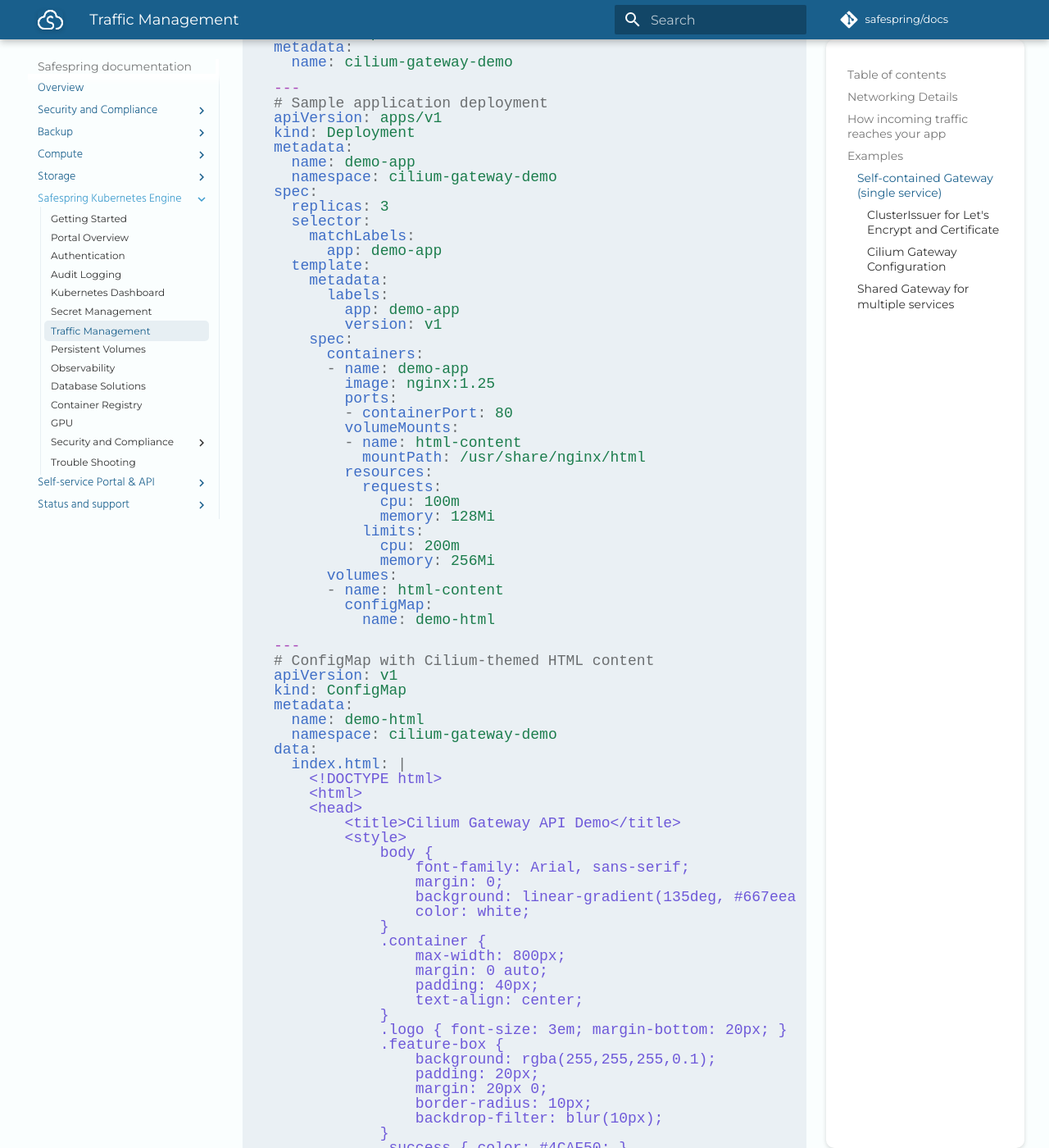
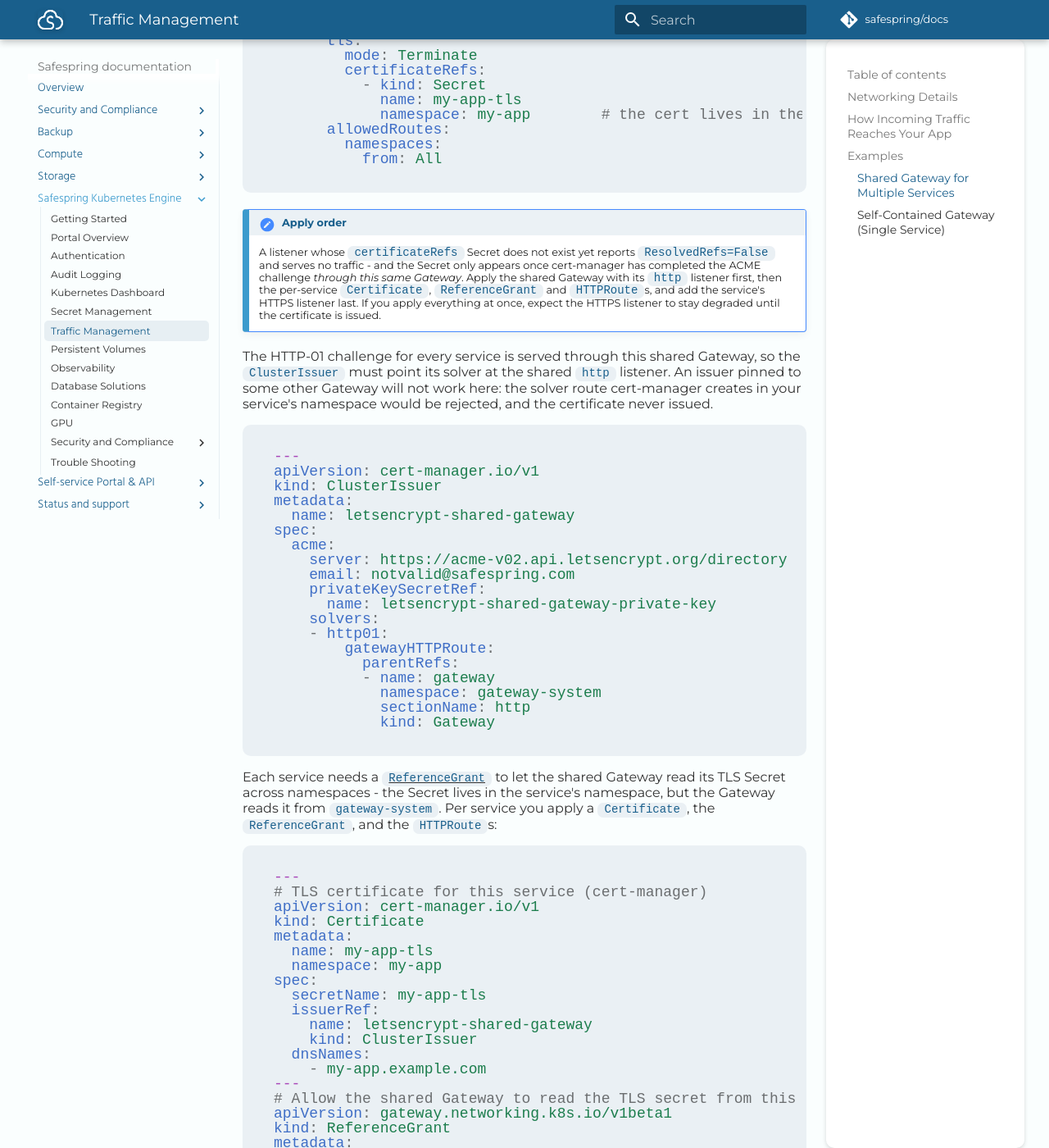
Before and after one commit to safespring/docs, an MkDocs documentation site: the page built from content/kubernetes/manage-traffic.md, in a window 1280 px wide and 1400 px high, scrolled down 2585 px. Shown: the whole window at 82% size. Built offline with MkDocs 1.6.1 and Material for MkDocs 9.7.7, drawn with Linux system fonts in a browser that asks for light colours; some web fonts are replaced; a script that is not in the unit is left out; comment, search, counter and statistics services are not loaded; some of the changed text lies outside the part shown.

Commit message:
Address review feedback on traffic management
Restructure and correct the Gateway API documentation following review:

- Lead with the shared Gateway example (the common case) and trim the
  self-contained one to a short subsection
- Remove the Ingress vs Gateway API comparison table
- Give each example its own ClusterIssuer with the HTTP-01 solver pinned
  to its own Gateway; the shared example previously reused an issuer
  pinned to the demo Gateway, so certificates could never be issued
- Scope the "not a requirement" note to the Gateway API, since Cilium
  itself is the CNI and should not be replaced
- Document the apply order for the shared Gateway's HTTPS listener
- Use title-case headings, name the product "Safespring Kubernetes
  Engine", fix the port backticks and the "(all TCP)" ambiguity
- Restore the load balancer cross-link and correct
  allowedRoutes.namespaces.from in prose

Co-Authored-By: Claude Opus 5 <noreply@anthropic.com>

````diff
--- a/content/kubernetes/manage-traffic.md
+++ b/content/kubernetes/manage-traffic.md
@@ -1,33 +1,25 @@
 # Kubernetes Cluster Traffic Management
 
-Safespring uses the Cilium [Gateway API](https://gateway-api.sigs.k8s.io/) as the default means of routing traffic to services running in your cluster. It offers full API lifecycle management, security, and governance.
+Safespring Kubernetes Engine uses the Cilium [Gateway API](https://gateway-api.sigs.k8s.io/) as the default means of routing traffic to services running in your cluster. It offers full API lifecycle management, security, and governance.
 
 !!! note "It's a default, not a requirement"
-    Cilium with Gateway API support enabled comes pre-installed on every newly provisioned
-    cluster, but you're free to remove it entirely and run whatever suits your needs better -
-    for example an [ingress controller](https://kubernetes.io/docs/concepts/services-networking/ingress/) such as Traefik.
-
-If you are migrating your service from an Ingress controller (Nginx, Traefik, or any other), here is a quick comparison of the main advantages of using the Gateway API:
-
-| Feature                        | **Ingress**                         | **API Gateway**                                           |
-| ------------------------------ | ----------------------------------- | --------------------------------------------------------- |
-| **Routing**                    | Host/path-based HTTP routing        | Advanced routing, multi-protocol (HTTP, gRPC, WebSockets) |
-| **TLS Termination**            | ✅                                | ✅                                                      |
-| **Auth (OIDC, JWT, API Keys)** | ❌ Limited (via annotations/plugins) | ✅ Built-in                                                |
-| **Rate Limiting / Quotas**     | ❌ Not native                        | ✅ Core feature                                            |
-| **Observability**              | Basic (via logs/metrics)            | Detailed API analytics                                    |
-| **Kubernetes-native**          | ✅                                 | Sometimes (can be external)                               |
-| **Best for**                   | Simple cluster ingress              | Full API management and security                          |
+    Cilium comes pre-installed with Gateway API support enabled on every newly provisioned
+    cluster, but you're not obliged to route traffic through it. You're free to delete the Gateway
+    resources and run whatever suits your needs better - for example an
+    [ingress controller](https://kubernetes.io/docs/concepts/services-networking/ingress/) such as Traefik.
+    Note that this applies to the Gateway API only: Cilium itself is the cluster's CNI and, as
+    covered in [Cluster Components](getting-started.md#core-components-in-a-control-plane), we do
+    not recommend replacing it.
 
 ## Networking Details
 
 Workload Clusters are deployed on top of **OpenStack infrastructure** where we orchestrate/harden traffic as follows:
 
 - **OpenStack Security Groups**: provide a stateful virtual firewall applied to cluster nodes, plus granular filtering for API access and service ports, with explicit allowlists for Kubernetes control plane and worker node communication.
-- The Safespring load balancer forwards traffic to the cluster nodes on L4 TCP ports `80, 443, 6443 and 30000-32767`.
-- Ports `80`, `443` and the range `30000-32767` (all TCP) are available for exposing your own services. `80`/`443` are served by the Cilium Gateway API and `30000-32767` is the Kubernetes [NodePort](https://kubernetes.io/docs/concepts/services-networking/service/#type-nodeport) range - and as covered below, the Gateway can listen on any of these ports.
+- The [Safespring load balancer](../compute/loadbalancing.md) forwards traffic to the cluster nodes on L4 TCP ports `80`, `443`, `6443` and `30000-32767`.
+- TCP ports `80`, `443` and the range `30000-32767` are available for exposing your own services. Ports `80` and `443` are served by the Cilium Gateway API, and ports `30000-32767` are the Kubernetes [NodePort](https://kubernetes.io/docs/concepts/services-networking/service/#type-nodeport) range - and as covered below, the Gateway can listen on any of these ports.
 
-## How incoming traffic reaches your app
+## How Incoming Traffic Reaches Your App
 
 Before the examples, here is the path a request takes and the Kubernetes objects involved. If you are new to the [Gateway API](https://gateway-api.sigs.k8s.io/docs/concepts/api-overview/), this is the high-level overview:
 
@@ -65,287 +57,19 @@ You create a handful of standard Kubernetes objects. Our default Gateways use th
 | **Certificate** + **ClusterIssuer** | cert-manager obtains and renews the TLS certificate (via Let's Encrypt) that the Gateway serves. | [cert-manager + Gateway API](https://cert-manager.io/docs/usage/gateway/) |
 | **Service** | Your application - the destination the HTTPRoute forwards to. | [Kubernetes Services](https://kubernetes.io/docs/concepts/services-networking/service/) |
 
-!!! note "One Gateway per app vs. a shared Gateway"
-    The first example below is *self-contained* - the Gateway, Certificate and HTTPRoute all live in
-    one namespace (`allowedRoutes: from: Same`), the simplest way to expose a single service. To
-    expose several services, use the [shared Gateway](#shared-gateway-for-multiple-services) example
-    below instead: one Gateway that routes in any namespace attach to.
+!!! note "Shared Gateway, or one Gateway per app"
+    Two patterns follow. The [shared Gateway](#shared-gateway-for-multiple-services) comes first:
+    a single Gateway in its own namespace that routes in any namespace can attach to
+    (`allowedRoutes.namespaces.from: All`). It is what most clusters want, and what Safespring runs
+    internally. The [self-contained Gateway](#self-contained-gateway-single-service) after it keeps
+    everything in one namespace (`allowedRoutes.namespaces.from: Same`) and is the shortest way to
+    get a single service exposed.
 
 ## Examples
 
-### Self-contained Gateway (single service)
+### Shared Gateway for Multiple Services
 
-In the following example we create a Gateway and its HTTP routes (with HTTP redirecting to HTTPS), using the [`GatewayClass`](https://gateway-api.sigs.k8s.io/docs/concepts/api-overview/) `cilium`. Everything - the app and its Service, the Certificate, and the Gateway with its routes - lives in one namespace, so it all appears together below.
-
-First, the application itself - a namespace, an nginx `Deployment` serving a demo page, and a `Service` in front of it:
-
-```yaml
----
-# Namespace for our application
-apiVersion: v1
-kind: Namespace
-metadata:
-  name: cilium-gateway-demo
-
----
-# Sample application deployment
-apiVersion: apps/v1
-kind: Deployment
-metadata:
-  name: demo-app
-  namespace: cilium-gateway-demo
-spec:
-  replicas: 3
-  selector:
-    matchLabels:
-      app: demo-app
-  template:
-    metadata:
-      labels:
-        app: demo-app
-        version: v1
-    spec:
-      containers:
-      - name: demo-app
-        image: nginx:1.25
-        ports:
-        - containerPort: 80
-        volumeMounts:
-        - name: html-content
-          mountPath: /usr/share/nginx/html
-        resources:
-          requests:
-            cpu: 100m
-            memory: 128Mi
-          limits:
-            cpu: 200m
-            memory: 256Mi
-      volumes:
-      - name: html-content
-        configMap:
-          name: demo-html
-
----
-# ConfigMap with Cilium-themed HTML content
-apiVersion: v1
-kind: ConfigMap
-metadata:
-  name: demo-html
-  namespace: cilium-gateway-demo
-data:
-  index.html: |
-    <!DOCTYPE html>
-    <html>
-    <head>
-        <title>Cilium Gateway API Demo</title>
-        <style>
-            body {
-                font-family: Arial, sans-serif;
-                margin: 0;
-                background: linear-gradient(135deg, #667eea 0%, #764ba2 100%);
-                color: white;
-            }
-            .container {
-                max-width: 800px;
-                margin: 0 auto;
-                padding: 40px;
-                text-align: center;
-            }
-            .logo { font-size: 3em; margin-bottom: 20px; }
-            .feature-box {
-                background: rgba(255,255,255,0.1);
-                padding: 20px;
-                margin: 20px 0;
-                border-radius: 10px;
-                backdrop-filter: blur(10px);
-            }
-            .success { color: #4CAF50; }
-            h1 { margin-bottom: 30px; }
-            ul { text-align: left; }
-        </style>
-    </head>
-    <body>
-        <div class="container">
-            <div class="logo">Safespring</div>
-            <h1>Cilium Gateway API with TLS</h1>
-            <div class="feature-box">
-                <h2 class="success">Successfully Connected!</h2>
-                <p>This application is running behind Cilium Gateway with TLS termination.</p>
-            </div>
-            <div class="feature-box">
-                <h3>Cilium Features</h3>
-                <ul>
-                    <li>eBPF-based networking and security</li>
-                    <li>Gateway API implementation</li>
-                    <li>Advanced load balancing</li>
-                    <li>Network policies and observability</li>
-                    <li>High-performance TLS termination</li>
-                </ul>
-            </div>
-        </div>
-    </body>
-    </html>
-
----
-# Service for the demo application
-apiVersion: v1
-kind: Service
-metadata:
-  name: demo-app-service
-  namespace: cilium-gateway-demo
-  labels:
-    app: demo-app
-spec:
-  selector:
-    app: demo-app
-  ports:
-  - name: http
-    port: 80
-    targetPort: 80
-    protocol: TCP
-  type: ClusterIP
-```
-
-#### ClusterIssuer for Let's Encrypt and Certificate
-
-Next, cert-manager obtains the TLS certificate: the `ClusterIssuer` defines how to get certificates from Let's Encrypt, and the `Certificate` requests one and stores it in a Secret the Gateway serves. See [cert-manager with Gateway API](https://cert-manager.io/docs/usage/gateway/).
-
-```yaml
----
-# TLS Certificate using cert-manager
-apiVersion: cert-manager.io/v1
-kind: Certificate
-metadata:
-  name: cilium-demo-tls
-  namespace: cilium-gateway-demo
-spec:
-  secretName: cilium-demo-tls-secret
-  issuerRef:
-    name: letsencrypt-prod
-    kind: ClusterIssuer
-  dnsNames:
-  - cilium-demo.apps.safesdemo.paas.safedc.net
-
----
-
-apiVersion: cert-manager.io/v1
-kind: ClusterIssuer
-metadata:
-  name: letsencrypt-prod
-spec:
-  acme:
-    server: https://acme-v02.api.letsencrypt.org/directory
-    email: notvalid@safespring.com
-    privateKeySecretRef:
-      name: letsencrypt-prod-private-key
-    solvers:
-    - http01:
-        gatewayHTTPRoute:
-          parentRefs:
-          - name: cilium-gateway
-            namespace: cilium-gateway-demo
-            kind: Gateway
-```
-
-#### Cilium Gateway Configuration
-
-Finally, the `Gateway` itself (the entry point, terminating TLS on port 443) and the `HTTPRoute`s (the routing rules) - one forwarding HTTPS traffic to the Service, and one redirecting plain HTTP to HTTPS. See the [HTTP routing guide](https://gateway-api.sigs.k8s.io/guides/http-routing/).
-
-```yaml
----
-
-apiVersion: gateway.networking.k8s.io/v1
-kind: Gateway
-metadata:
-  name: cilium-gateway
-  namespace: cilium-gateway-demo
-spec:
-  gatewayClassName: cilium
-  listeners:
-  # HTTPS listener
-  - name: https
-    hostname: "cilium-demo.apps.safesdemo.paas.safedc.net"
-    port: 443
-    protocol: HTTPS
-    tls:
-      mode: Terminate
-      certificateRefs:
-      - kind: Secret
-        name: cilium-demo-tls-secret
-        namespace: cilium-gateway-demo
-    allowedRoutes:
-      namespaces:
-        from: Same
-  # HTTP listener for redirects
-  - name: http
-    hostname: "cilium-demo.apps.safesdemo.paas.safedc.net"
-    port: 80
-    protocol: HTTP
-    allowedRoutes:
-      namespaces:
-        from: Same
-
----
-# HTTPRoute for HTTPS traffic
-apiVersion: gateway.networking.k8s.io/v1
-kind: HTTPRoute
-metadata:
-  name: demo-https-route
-  namespace: cilium-gateway-demo
-  labels:
-    gateway: cilium-gateway
-spec:
-  parentRefs:
-  - name: cilium-gateway
-    namespace: cilium-gateway-demo
-    sectionName: https
-  hostnames:
-  - "cilium-demo.apps.safesdemo.paas.safedc.net"
-  rules:
-  - matches:
-    - path:
-        type: PathPrefix
-        value: "/"
-    backendRefs:
-    - name: demo-app-service
-      namespace: cilium-gateway-demo
-      port: 80
-      weight: 100
-    filters:
-    - type: ResponseHeaderModifier
-      responseHeaderModifier:
-        add:
-        - name: X-Served-By
-          value: "Cilium-Gateway"
-        - name: X-Gateway-Class
-          value: "cilium"
-
----
-# HTTPRoute for HTTP to HTTPS redirect
-apiVersion: gateway.networking.k8s.io/v1
-kind: HTTPRoute
-metadata:
-  name: demo-http-redirect
-  namespace: cilium-gateway-demo
-spec:
-  parentRefs:
-  - name: cilium-gateway
-    namespace: cilium-gateway-demo
-    sectionName: http
-  hostnames:
-  - "cilium-demo.apps.safesdemo.paas.safedc.net"
-  rules:
-  - filters:
-    - type: RequestRedirect
-      requestRedirect:
-        scheme: https
-        statusCode: 301
-
-```
-
-### Shared Gateway for multiple services
-
-Running a separate Gateway per service (as above) gets repetitive once you expose more than one or two. The more scalable pattern - and the one Safespring uses internally - is a single **shared Gateway** in its own namespace that every service attaches routes to. Each service then only ships its own `Certificate`, `HTTPRoute`, and a `ReferenceGrant`.
+A single **shared Gateway** in its own namespace, that every service attaches routes to, is the pattern that scales - and the one Safespring uses internally. Each service then only ships its own `Certificate`, `HTTPRoute`, and a `ReferenceGrant`.
 
 The shared Gateway lives in a dedicated namespace and has one HTTPS listener per hostname, plus a single HTTP listener for redirects. `allowedRoutes.namespaces.from: All` lets routes in any namespace attach to it:
 
@@ -387,7 +111,39 @@ spec:
           from: All
 ```
 
-Because the TLS Secret lives in the service's namespace but the Gateway reads it from `gateway-system`, each service needs a [`ReferenceGrant`](https://gateway-api.sigs.k8s.io/guides/tls/) allowing that cross-namespace read. Per service you then apply a `Certificate`, the `ReferenceGrant`, and the `HTTPRoute`s (reusing the `letsencrypt-prod` ClusterIssuer from the previous example):
+!!! note "Apply order"
+    A listener whose `certificateRefs` Secret does not exist yet reports `ResolvedRefs=False` and
+    serves no traffic - and the Secret only appears once cert-manager has completed the ACME
+    challenge *through this same Gateway*. Apply the shared Gateway with its `http` listener first,
+    then the per-service `Certificate`, `ReferenceGrant` and `HTTPRoute`s, and add the service's
+    HTTPS listener last. If you apply everything at once, expect the HTTPS listener to stay
+    degraded until the certificate is issued.
+
+The HTTP-01 challenge for every service is served through this shared Gateway, so the `ClusterIssuer` must point its solver at the shared `http` listener. An issuer pinned to some other Gateway will not work here: the solver route cert-manager creates in your service's namespace would be rejected, and the certificate never issued.
+
+```yaml
+---
+apiVersion: cert-manager.io/v1
+kind: ClusterIssuer
+metadata:
+  name: letsencrypt-shared-gateway
+spec:
+  acme:
+    server: https://acme-v02.api.letsencrypt.org/directory
+    email: notvalid@safespring.com
+    privateKeySecretRef:
+      name: letsencrypt-shared-gateway-private-key
+    solvers:
+    - http01:
+        gatewayHTTPRoute:
+          parentRefs:
+          - name: gateway
+            namespace: gateway-system
+            sectionName: http
+            kind: Gateway
+```
+
+Each service needs a [`ReferenceGrant`](https://gateway-api.sigs.k8s.io/guides/tls/) to let the shared Gateway read its TLS Secret across namespaces - the Secret lives in the service's namespace, but the Gateway reads it from `gateway-system`. Per service you apply a `Certificate`, the `ReferenceGrant`, and the `HTTPRoute`s:
 
 ```yaml
 ---
@@ -400,7 +156,7 @@ metadata:
 spec:
   secretName: my-app-tls
   issuerRef:
-    name: letsencrypt-prod
+    name: letsencrypt-shared-gateway
     kind: ClusterIssuer
   dnsNames:
     - my-app.example.com
@@ -461,3 +217,163 @@ spec:
 ```
 
 For each additional service, add one HTTPS listener to the shared Gateway and repeat the per-service block (`Certificate` + `ReferenceGrant` + `HTTPRoute`s), pointing `sectionName` at that service's listener.
+
+### Self-Contained Gateway (Single Service)
+
+To get a single service exposed with the least moving parts, keep everything in one namespace: the app and its Service, the `Certificate` and its `ClusterIssuer`, and the `Gateway` with its `HTTPRoute`s. `allowedRoutes.namespaces.from: Same` restricts the Gateway to routes in its own namespace, so no `ReferenceGrant` is needed.
+
+Note that this Gateway needs its own `ClusterIssuer`: the solver's `parentRefs` point at *this* Gateway, so the issuer is not interchangeable with the shared-Gateway one above.
+
+```yaml
+---
+# Namespace for our application
+apiVersion: v1
+kind: Namespace
+metadata:
+  name: cilium-gateway-demo
+
+---
+# Sample application, and the Service in front of it
+apiVersion: apps/v1
+kind: Deployment
+metadata:
+  name: demo-app
+  namespace: cilium-gateway-demo
+spec:
+  replicas: 2
+  selector:
+    matchLabels:
+      app: demo-app
+  template:
+    metadata:
+      labels:
+        app: demo-app
+    spec:
+      containers:
+      - name: demo-app
+        image: nginx:1.25
+        ports:
+        - containerPort: 80
+
+---
+apiVersion: v1
+kind: Service
+metadata:
+  name: demo-app-service
+  namespace: cilium-gateway-demo
+spec:
+  selector:
+    app: demo-app
+  ports:
+  - name: http
+    port: 80
+    targetPort: 80
+    protocol: TCP
+
+---
+# TLS certificate, and an issuer solving the challenge through this Gateway
+apiVersion: cert-manager.io/v1
+kind: Certificate
+metadata:
+  name: cilium-demo-tls
+  namespace: cilium-gateway-demo
+spec:
+  secretName: cilium-demo-tls-secret
+  issuerRef:
+    name: letsencrypt-prod
+    kind: ClusterIssuer
+  dnsNames:
+  - cilium-demo.apps.safesdemo.paas.safedc.net
+
+---
+apiVersion: cert-manager.io/v1
+kind: ClusterIssuer
+metadata:
+  name: letsencrypt-prod
+spec:
+  acme:
+    server: https://acme-v02.api.letsencrypt.org/directory
+    email: notvalid@safespring.com
+    privateKeySecretRef:
+      name: letsencrypt-prod-private-key
+    solvers:
+    - http01:
+        gatewayHTTPRoute:
+          parentRefs:
+          - name: cilium-gateway
+            namespace: cilium-gateway-demo
+            sectionName: http
+            kind: Gateway
+
+---
+# The Gateway: an HTTPS listener terminating TLS, and an HTTP listener for redirects
+apiVersion: gateway.networking.k8s.io/v1
+kind: Gateway
+metadata:
+  name: cilium-gateway
+  namespace: cilium-gateway-demo
+spec:
+  gatewayClassName: cilium
+  listeners:
+  - name: https
+    hostname: "cilium-demo.apps.safesdemo.paas.safedc.net"
+    port: 443
+    protocol: HTTPS
+    tls:
+      mode: Terminate
+      certificateRefs:
+      - kind: Secret
+        name: cilium-demo-tls-secret
+    allowedRoutes:
+      namespaces:
+        from: Same
+  - name: http
+    hostname: "cilium-demo.apps.safesdemo.paas.safedc.net"
+    port: 80
+    protocol: HTTP
+    allowedRoutes:
+      namespaces:
+        from: Same
+
+---
+# Route HTTPS traffic to the Service
+apiVersion: gateway.networking.k8s.io/v1
+kind: HTTPRoute
+metadata:
+  name: demo-https-route
+  namespace: cilium-gateway-demo
+spec:
+  parentRefs:
+  - name: cilium-gateway
+    sectionName: https
+  hostnames:
+  - "cilium-demo.apps.safesdemo.paas.safedc.net"
+  rules:
+  - matches:
+    - path:
+        type: PathPrefix
+        value: "/"
+    backendRefs:
+    - name: demo-app-service
+      port: 80
+
+---
+# Redirect HTTP -> HTTPS
+apiVersion: gateway.networking.k8s.io/v1
+kind: HTTPRoute
+metadata:
+  name: demo-http-redirect
+  namespace: cilium-gateway-demo
+spec:
+  parentRefs:
+  - name: cilium-gateway
+    sectionName: http
+  hostnames:
+  - "cilium-demo.apps.safesdemo.paas.safedc.net"
+  rules:
+  - filters:
+    - type: RequestRedirect
+      requestRedirect:
+        scheme: https
+        statusCode: 301
+```
````
Also changed, not shown: 1 other file.
